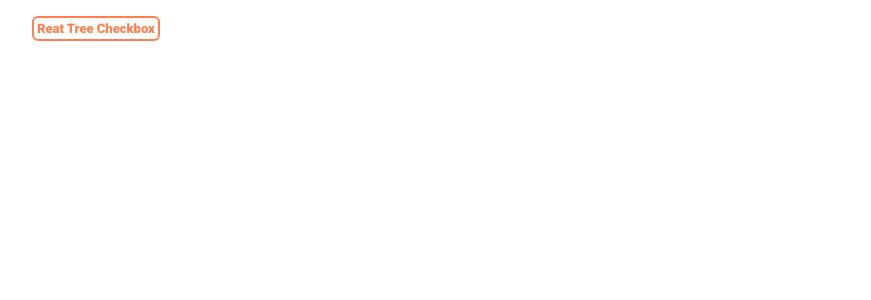
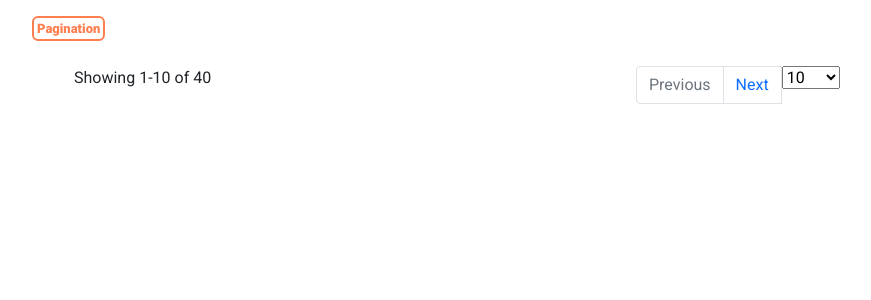
Before and after one commit to arslanahmed777/react-practice, a React (Create React App) app: page /pagination in a window 1280 px wide. Shown: the top 300 px of the page, without its empty margins (16-887 px from the left). Built offline with nearby package versions, Linux system fonts and the light colour scheme.

Commit message:
add pagination

```diff
--- a/src/App.js
+++ b/src/App.js
@@ -24,6 +24,7 @@ import SuperSearchPage from "./pages/SuperSearchPage";
 
 import ReactGridPage from "./pages/ReactGridPage";
 import ReactTreeCheckboxPage from "./pages/ReactTreeCheckboxPage";
+import PaginationPage from "./pages/PaginationPage";
 
 class App extends Component {
   render() {
@@ -94,8 +95,11 @@ class App extends Component {
           <li>
             <Link to="/react-grid" >Reat Grid</Link>
           </li> */}
+          {/* <li>
+            <Link to="/react-tree-checkbox" >Reat Tree Checkbox</Link>
+          </li> */}
           <li>
-            <Link to="/react-tree-checkbox" >Reat Tree Checkbox</Link>
+            <Link to="/pagination" >Pagination</Link>
           </li>
         </ul>
         <Switch>
@@ -166,6 +170,9 @@ class App extends Component {
           <Route path="/react-tree-checkbox">
             <ReactTreeCheckboxPage />
           </Route>
+          <Route path="/pagination">
+            <PaginationPage />
+          </Route>
         </Switch>
       </div >
 
--- /dev/null
+++ b/src/components/Pagination/Pagintaion.jsx
@@ -0,0 +1,160 @@
+import React, { useState, useEffect } from 'react'
+export default function Pagination(props) {
+    const [pageSize, setPageSize] = useState(10)
+    const [pageNoChange, setpageNoChange] = useState(1)
+    const [rowCount1, setrowCount1] = useState(1)
+    const [rowCount2, setrowCount2] = useState(10) // by default Equals to page size
+    const paginationindex = [10, 20, 30, 40, 50, 100, 500, 1000,]
+    const totalCount = props.pagination.totalCount
+    const handlePerRowChange = props.handlePerRowsChange
+    const handlePageChange = props.handlePageChange
+    const rows = props.totalRows
+    let totalPage =
+        totalCount === 0
+            ? 1
+            : (totalCount / pageSize) % 1 === 0
+                ? totalCount / pageSize
+                : parseInt(totalCount / pageSize) + 1
+    useEffect(() => {
+        if (props.pagination.perPage !== pageSize) {
+            setPageSize(props.pagination.perPage)
+        }
+        if (props.pagination.totalCount === 0) {
+            setrowCount1(1)
+            setrowCount2(10)
+        }
+    }, [props.pagination.perPage, props.pagination.totalCount])
+
+    const Pages = (e, status) => {
+        e.preventDefault()
+        if (status === 'previous') {
+            // previousPage();
+            if (rows < pageSize) {
+                setrowCount2(rowCount2 - rows)
+            }
+            else {
+                setrowCount2(rowCount2 - pageSize)
+            }
+            setrowCount1(rowCount1 - pageSize)
+            setpageNoChange(pageNoChange - 1)
+            if (handlePageChange) {
+                handlePageChange(pageNoChange - 1)
+            } else {
+                alert('Please Contact BellMedex', '', 'info')
+            }
+        } else if (status === 'forward') {
+            //nextPage();
+            if (totalCount < (rowCount2 + pageSize)) {
+                setrowCount2(totalCount)
+            }
+            else {
+                setrowCount2(rowCount2 + pageSize)
+            }
+            setrowCount1(rowCount1 + pageSize)
+            setpageNoChange(pageNoChange + 1)
+            if (handlePageChange) {
+                handlePageChange(pageNoChange + 1)
+            } else {
+                alert('Please Contact BellMedex', '', 'info')
+            }
+        } else {
+        }
+    }
+
+    return (
+        <div className="row mt-2">
+            {/* <div className="col-md-6"></div> */}
+            <div className="col-md-6 text-left">
+                <span className="p-2">
+                    Showing {rowCount1}-{totalCount < pageSize ? totalCount : rowCount2} of {totalCount}
+                </span>
+            </div>
+            <div className="col-md-6 text-right">
+                <ul className="pagination">
+                    <li
+                        className={
+                            pageNoChange === 1
+                                ? 'paginate_button page-item previous disabled'
+                                : 'paginate_button page-item previous'
+                        }
+                        id="DataTables_Table_0_previous"
+                    >
+                        <a
+                            href="#/"
+                            aria-controls="DataTables_Table_0"
+                            className="page-link"
+                            onClick={(e) => Pages(e, 'previous')}
+                        >
+                            Previous
+                        </a>
+                    </li>
+                    {props.listOfpages &&
+                        props.listOfpages.slice(0, 10).map((info, index) => {
+                            return (
+                                <>
+                                    <li className="paginate_button page-item ">
+                                        <a
+                                            aria-controls="DataTables_Table_0"
+                                            className="page-link"
+                                            onClick={(e) => handlePageChange(info)}
+                                        >
+                                            {info}
+                                        </a>
+                                    </li>
+                                </>
+                            )
+                        })}
+
+                    <li
+                        className={
+                            totalCount === 0
+                                ? 'paginate_button page-item next disabled'
+                                : pageNoChange === totalPage
+                                    ? 'paginate_button page-item next disabled'
+                                    :
+                                    'paginate_button page-item next '
+                        }
+                        id="DataTables_Table_0_next"
+                    >
+                        <a
+                            aria-controls="DataTables_Table_0"
+                            className="page-link"
+                            onClick={(e) => Pages(e, 'forward')}
+                        >
+                            Next
+                        </a>
+                    </li>
+                    <li className="paginate_button page-item next">
+                        <select
+                            value={pageSize}
+                            onChange={(e) => {
+                                setPageSize(Number(e.target.value))
+                                setrowCount1(1)
+                                if (totalCount < (Number(e.target.value))) {
+                                    setrowCount2(totalCount)
+                                }
+                                else {
+                                    setrowCount2(Number(e.target.value))
+                                }
+                                if (handlePerRowChange) {
+                                    handlePerRowChange(Number(e.target.value), 1)
+                                } else {
+                                    alert('Please Contact BellMedex', '', 'info')
+                                }
+                                setpageNoChange(1)
+                            }}
+                            className="tablePaginationDropDown"
+                            style={{ maxHeight: '34px' }}
+                        >
+                            {paginationindex.map((pageSize) => (
+                                <option key={pageSize} value={pageSize}>
+                                    {pageSize}
+                                </option>
+                            ))}
+                        </select>
+                    </li>
+                </ul>
+            </div>
+        </div>
+    )
+}
--- /dev/null
+++ b/src/pages/PaginationPage.jsx
@@ -0,0 +1,37 @@
+import React, { useState } from 'react'
+import Pagination from '../components/Pagination/Pagintaion'
+
+const PaginationPage = () => {
+    const [pagination, setpagination] = useState({
+        pageNo: 1,
+        perPage: 10,
+        totalCount: 40,
+    })
+    const handlePerRowsChangeChargeGrid = async (rowPerPage, pageno) => {
+        setpagination((prevState) => ({
+            ...prevState,
+            pageNo: pageno,
+            perPage: rowPerPage,
+        }));
+    };
+    const handlePageChangeChargeGrid = async (pageno) => {
+        setpagination((prevState) => ({
+            ...prevState,
+            pageNo: pageno,
+        }));
+    };
+    return (
+        <div className='container'>
+            <div className='col-12'>
+                <Pagination
+                    pagination={pagination}
+                    handlePerRowsChange={handlePerRowsChangeChargeGrid}
+                    handlePageChange={handlePageChangeChargeGrid}
+
+                />
+            </div>
+        </div>
+    )
+}
+
+export default PaginationPage
```
